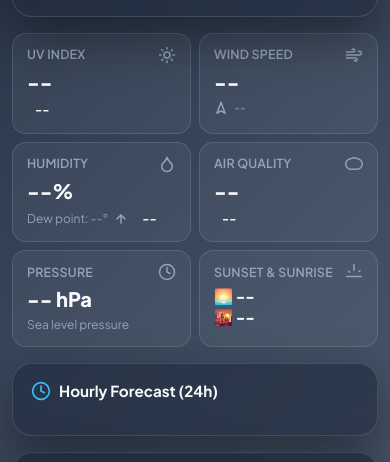
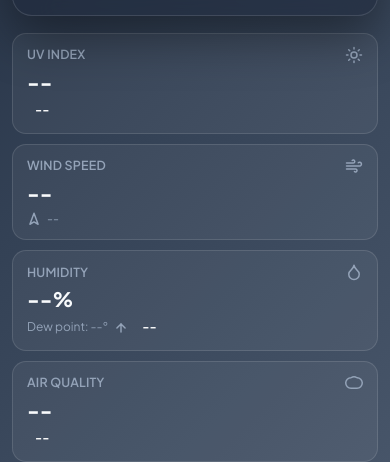
Before and after one commit to suban7048-source/w-app, a plain HTML site: page index.html in a window 390 px wide. Shown: the part 381-843 px from the top of the page. Drawn offline with nearby package versions, Linux system fonts and the light colour scheme.

Commit message:
Update homepage, styles, and weather logic

```diff
--- a/css/components.css
+++ b/css/components.css
@@ -197,6 +197,13 @@
   width: 100%;
 }
 
+.main-column, .secondary-panel {
+  display: flex;
+  flex-direction: column;
+  gap: 16px;
+  width: 100%;
+}
+
 /* Primary Current Weather Card */
 .weather-card-primary {
   background: var(--glass-bg);
@@ -344,15 +351,15 @@
 /* Detailed Weather Metrics Grid */
 .metrics-grid {
   display: grid;
-  grid-template-columns: repeat(3, 1fr);
-  gap: 10px;
+  grid-template-columns: repeat(2, 1fr);
+  gap: 12px;
   width: 100%;
 }
 
-@media (max-width: 640px) {
+@media (max-width: 480px) {
   .metrics-grid {
-    grid-template-columns: repeat(2, 1fr);
-    gap: 8px;
+    grid-template-columns: 1fr;
+    gap: 10px;
   }
 }
 
@@ -364,6 +371,7 @@
   display: flex;
   flex-direction: column;
   gap: 6px;
+  min-width: 0;
   transition: all var(--transition-fast);
 }
 
```
